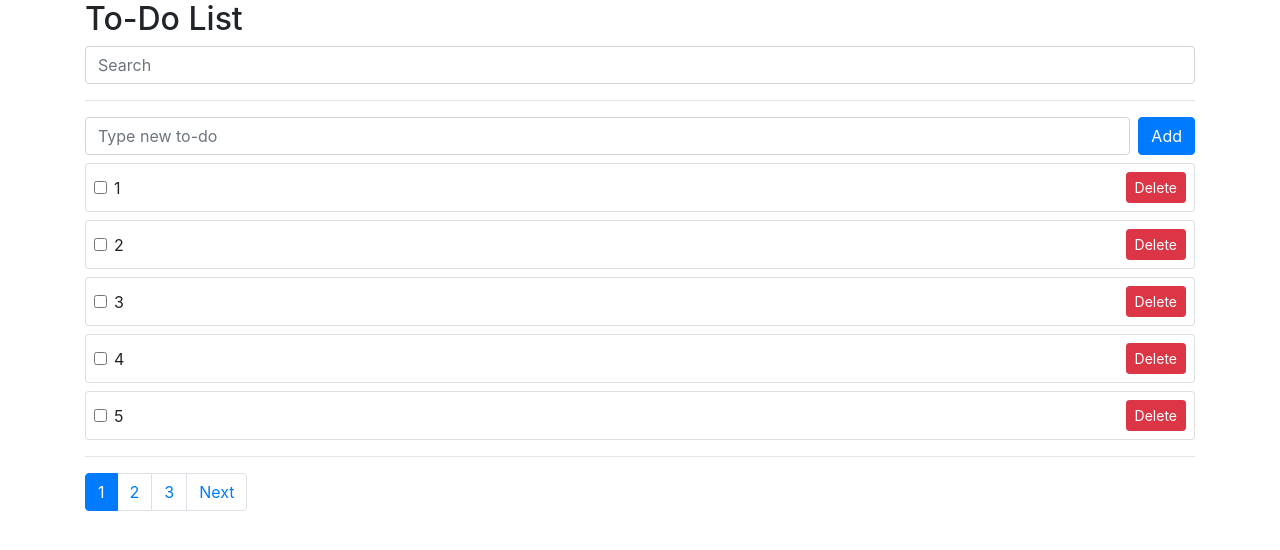
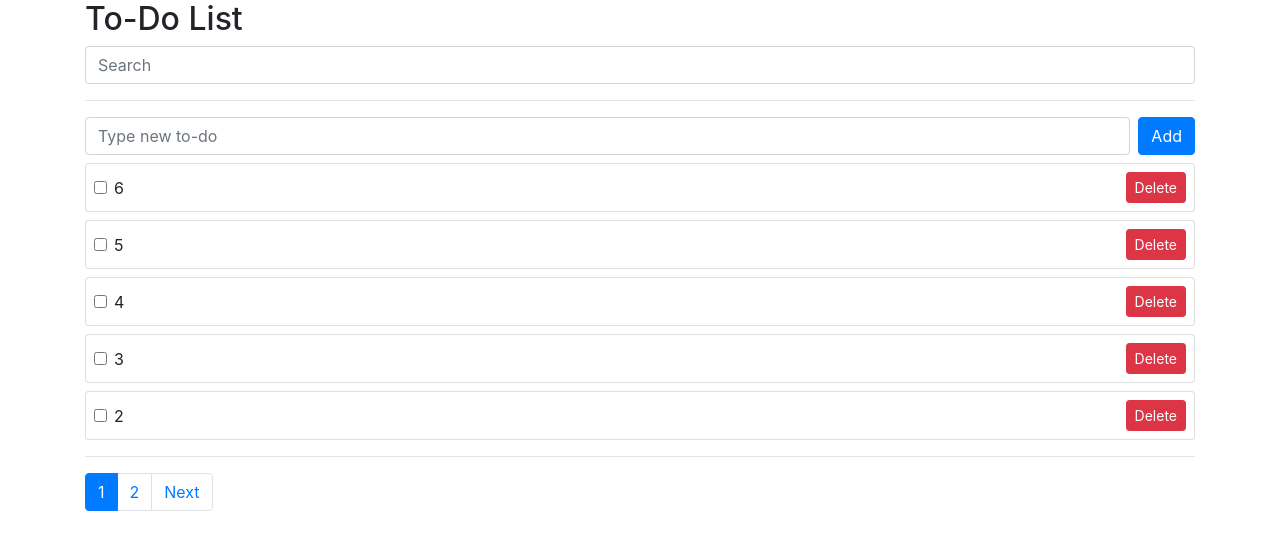
Before and after one commit to haejin-park/basic, a Vue app: page / in a window 1280 px wide. Shown: the top 550 px of the page. Built offline with nearby package versions, Linux system fonts and the light colour scheme; data requests are answered from the project's data file.

Commit message:
apply watch to searchbar

```diff
--- a/db.json
+++ b/db.json
@@ -29,51 +29,6 @@
       "subject": "6",
       "completed": false,
       "id": 6
-    },
-    {
-      "subject": "7",
-      "completed": false,
-      "id": 7
-    },
-    {
-      "subject": "8",
-      "completed": false,
-      "id": 8
-    },
-    {
-      "subject": "9",
-      "completed": false,
-      "id": 9
-    },
-    {
-      "subject": "10",
-      "completed": false,
-      "id": 10
-    },
-    {
-      "subject": "11",
-      "completed": false,
-      "id": 11
-    },
-    {
-      "subject": "12",
-      "completed": false,
-      "id": 12
-    },
-    {
-      "subject": "13",
-      "completed": false,
-      "id": 13
-    },
-    {
-      "subject": "14",
-      "completed": false,
-      "id": 14
-    },
-    {
-      "subject": "15",
-      "completed": false,
-      "id": 15
     }
   ]
 }
--- a/src/App.vue
+++ b/src/App.vue
@@ -12,11 +12,11 @@
       @add-todo="addTodo"
     />
     <div style="color:red">{{ error }}</div>
-    <div v-if="!filteredTodos.length">
+    <div v-if="!todos.length">
       There is nothing to display
     </div>
     <TodoList
-      :todos="filteredTodos"
+      :todos="todos"
       @toggle-todo="toggleTodo"
       @delete-todo="deleteTodo"
     />
@@ -50,7 +50,7 @@
 </template>
 
 <script>
-import {ref, computed, reactive, watch} from 'vue';
+import {ref, computed, watch} from 'vue';
 import TodoSimpleForm from './components/TodoSimpleForm.vue';
 import TodoList from './components/TodoList.vue';
 import axios from 'axios';
@@ -65,28 +65,16 @@ export default {
     const numberOfTodos = ref(0);
     const limit = 5;
     const currentPage = ref(1);
+    const searchText = ref('');
     const numberOfPages = computed(() => {
       return Math.ceil(numberOfTodos.value/limit);
     });
-    // watch(currentPage, (currentPage, prev) => {
-    // console.log(currentPage, prev);
-    // });
-    watch([currentPage, numberOfTodos], (currentPage, prev) => {
-      console.log(currentPage, prev);
-    });
-    const a = reactive({
-      b: 1,
-      c: 3
-    });
-    watch(() => [a.b, a.c], (current, prev) => {
-      console.log(current, prev);
-    });
-    a.b = 2;
-
     const getTodos = async(page = currentPage.value) => {
       currentPage.value = page;
       try {
-        const res = await axios.get(`http://localhost:3000/todos?_sort_id&_order=desc&_page=${page}&_limit=${limit}`);
+        const res = await axios.get(
+          `http://localhost:3000/todos?_sort=id&_order=desc&subject_like=${searchText.value}&_page=${page}&_limit=${limit}`
+          );
         numberOfTodos.value = res.headers['x-total-count'];
         todos.value = res.data;
       } catch(err) {
@@ -94,7 +82,7 @@ export default {
         error.value = 'Something went wrong';
       }
     }
-    getTodos(1);
+    getTodos();
     const addTodo = async (todo) => {
       error.value = '';
       try {
@@ -102,21 +90,21 @@ export default {
         subject: todo.subject,
         completed: todo.completed
       });
-        getTodos(currentPage.value);
+        getTodos(1);
       } catch(err) {
         console.log(err);
         error.value = 'Something went wrong';
       }
     };
 
-    const toggleTodo = async (index) => {//체크박스 클릭 전 후 completed바뀌는지 확인
+    const toggleTodo = async (index) => {
       error.value = '';
       const id = todos.value[index].id;
       try{
-        await axios.patch('https://localhost:3000/todos/' + id, {
+        await axios.patch('http://localhost:3000/todos/' + id, {
           completed: !todos.value[index].completed
         });
-        todos.value[index].completed = !todos.value[index].completeds
+        todos.value[index].completed = !todos.value[index].completed
       } catch(err) {
         console.log(err);
         error.value = 'Something went wrong';
@@ -127,32 +115,25 @@ export default {
       const id = todos.value[index].id;
       try {
         await axios.delete('http://localhost:3000/todos/' + id);
-        getTodos(currentPage.value);
+        getTodos(1);
       } catch(err) {
         console.log(err);
         error.value = 'Something went wrong';
       }
     }
 
-    const searchText = ref('');
-    const filteredTodos = computed(() => {
-      if(searchText.value){
-        return todos.value.filter(todo => {
-          return todo.subject.includes(searchText.value);
-        });
-      }
-      return todos.value;
+    watch(searchText, () => {
+      getTodos(1);
     })
 
     return {
       todos,
       error,
+      searchText,
       getTodos,
       addTodo,
       toggleTodo,
       deleteTodo,
-      searchText,
-      filteredTodos,
       numberOfPages,
       currentPage
     };
```
